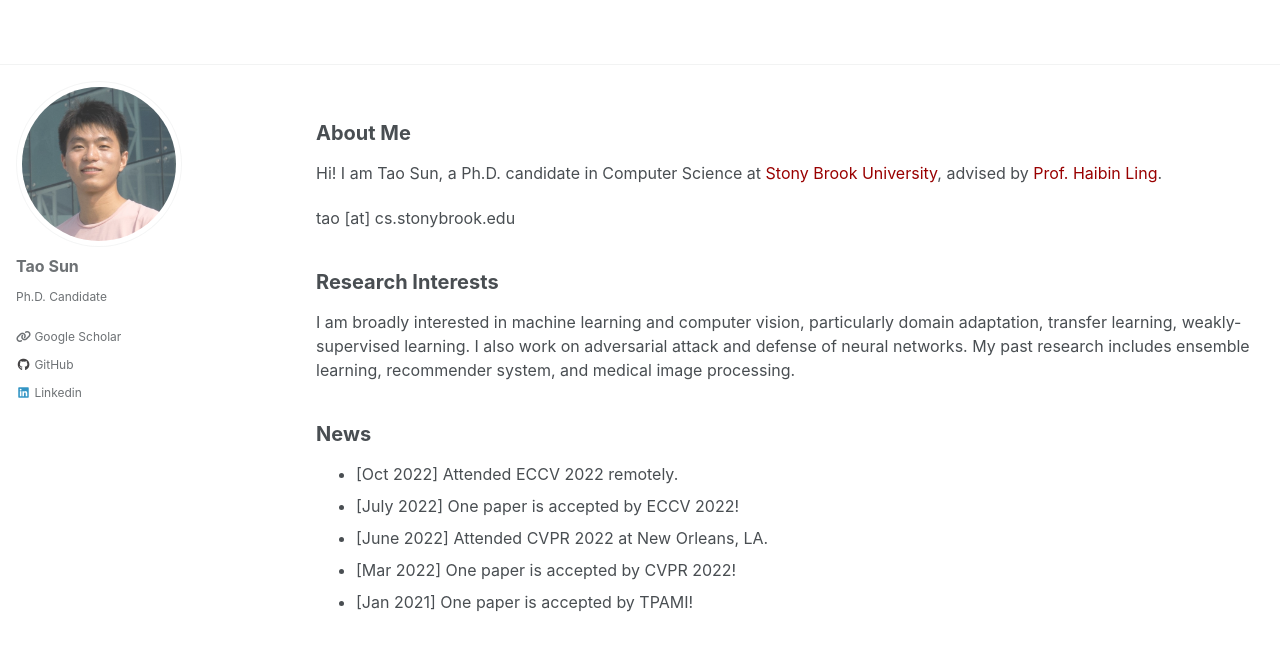
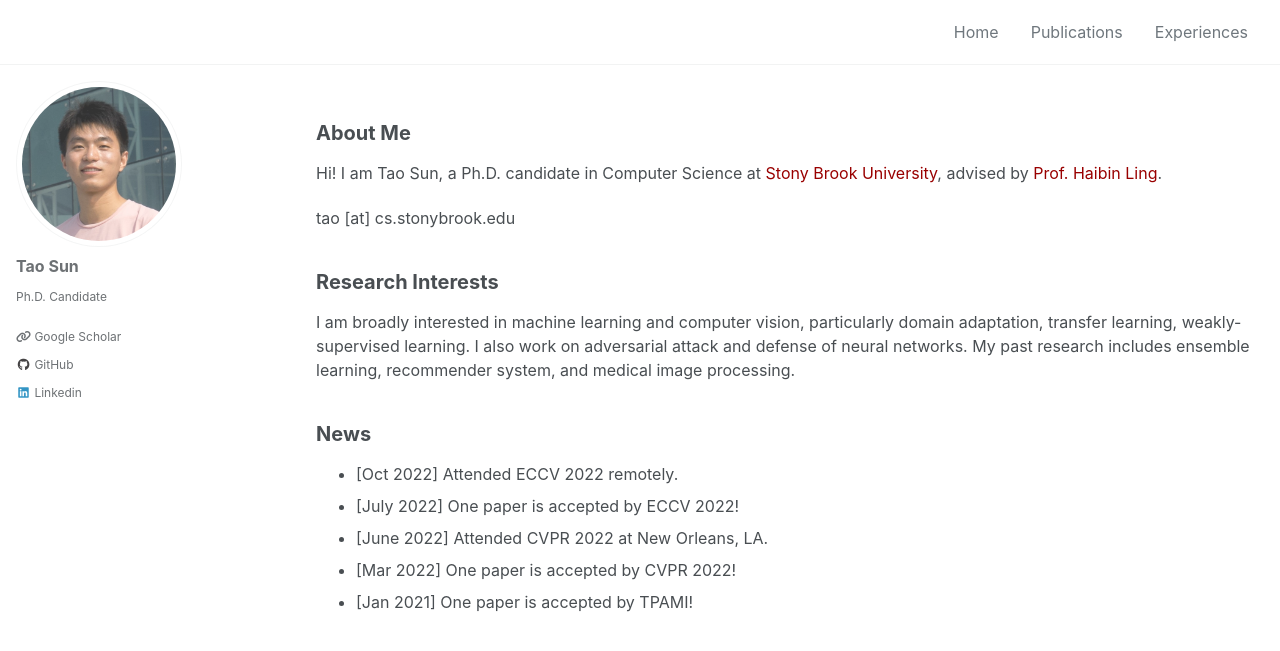
Before and after one commit to tsun/tsun.github.io, a Jekyll site: the page built from _pages/home.md, in a window 1280 px wide and 900 px high. Shown: the top 651 px of the window. Built offline with Jekyll 4.4.1, drawn with Linux system fonts in a browser that asks for light colours; cached includes are drawn as plain includes; nearby versions of some CDN libraries; some of the changed lines change nothing that is shown.

Commit message:
change to tabs

```diff
--- a/_data/navigation.yml
+++ b/_data/navigation.yml
@@ -1,8 +1,8 @@
 # main links
 main:
-#  - title: "News"
-#    url: /#news
-#  - title: "Publications"
-#    url: /selected-publications/
-#  - title: Experiences
-#    url: /experiences/
+  - title: Home
+    url: /
+  - title: "Publications"
+    url: /publications/
+  - title: Experiences
+    url: /experiences/
```
